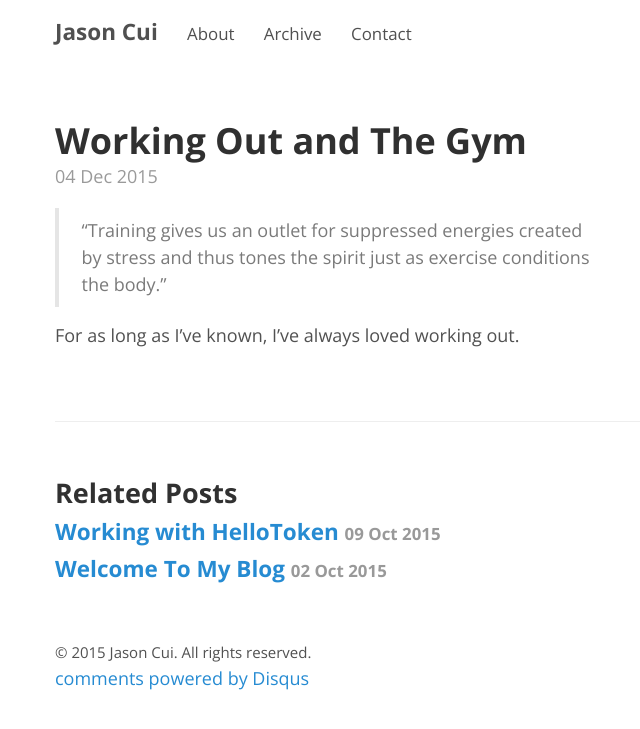
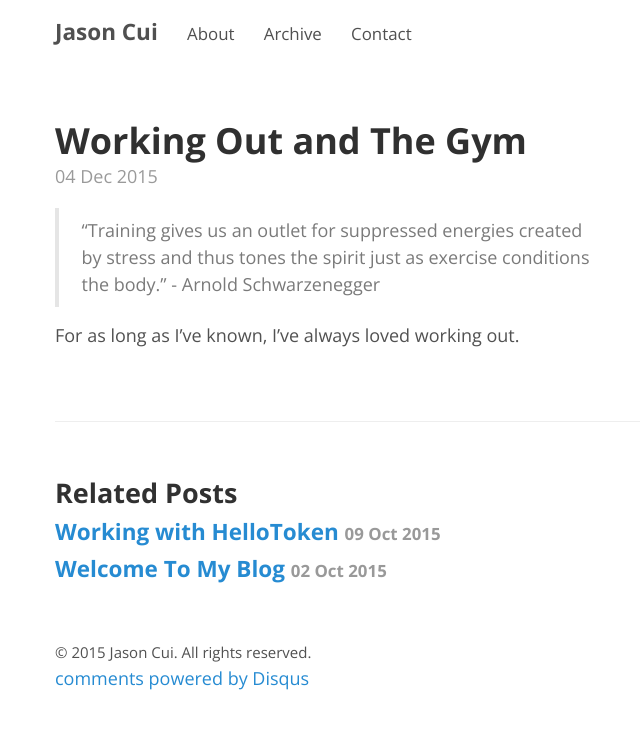
Before and after one commit to jasoncui/jasoncui.github.io, a Jekyll site: the page built from _posts/2015-12-04-working-out-and-the-gym.md, in a window 1280 px wide. Shown: the top 729 px of the page, without its empty margins (270-910 px from the left). Built offline with Jekyll 4.4.1, drawn with Linux system fonts in a browser that asks for light colours; comment, search, counter and statistics services are not loaded.

```diff
--- a/_posts/2015-12-04-working-out-and-the-gym.md
+++ b/_posts/2015-12-04-working-out-and-the-gym.md
@@ -4,6 +4,6 @@ title: Working Out and The Gym
 comments: True
 ---
 
-> "Training gives us an outlet for suppressed energies created by stress and thus tones the spirit just as exercise conditions the body."
+> "Training gives us an outlet for suppressed energies created by stress and thus tones the spirit just as exercise conditions the body." - Arnold Schwarzenegger
 
 For as long as I've known, I've always loved working out.
```
